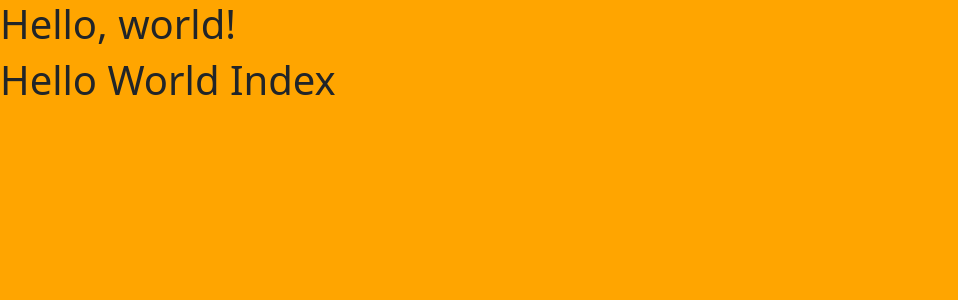
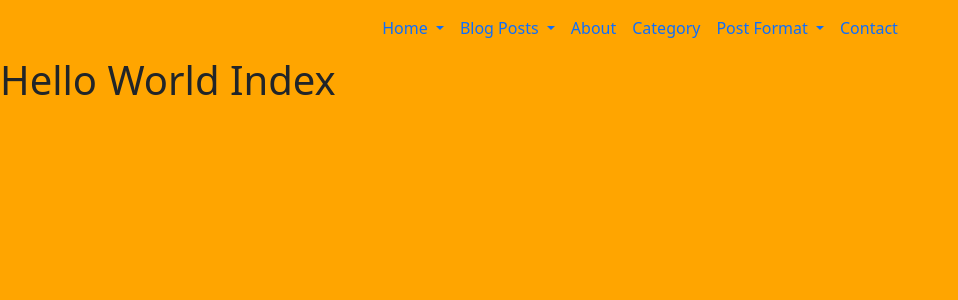
Before and after one commit to aaqidmasoodi/showkatshafiblog, a Django app: page / in a window 1280 px wide. Shown: the top 300 px of the page, without its empty margins (0-958 px from the left). Run offline with Django 4.2, Linux system fonts and the light colour scheme.

Commit message:
added nav basic

```diff
--- a/mysite/settings.py
+++ b/mysite/settings.py
@@ -11,7 +11,7 @@ BASE_DIR = Path(__file__).resolve().parent.parent
 SECRET_KEY = "aa9180815a8bd2c5de57d5daff767cd5633b5a963881a6bfdefabe2cb34c05e0a0e669e48"
 
 # SECURITY WARNING: don't run with debug turned on in production!
-DEBUG = False
+DEBUG = True
 
 ALLOWED_HOSTS = [
     ".vercel.app",
--- a/static/js/main.js
+++ b/static/js/main.js
@@ -1 +1 @@
-alert('Hi there!');
+// alert('Hi there!');
--- a/templates/base.html
+++ b/templates/base.html
@@ -10,17 +10,98 @@
     <link href="https://cdn.jsdelivr.net/npm/bootstrap@5.0.2/dist/css/bootstrap.min.css" rel="stylesheet" integrity="sha384-EVSTQN3/azprG1Anm3QDgpJLIm9Nao0Yz1ztcQTwFspd3yD65VohhpuuCOmLASjC" crossorigin="anonymous">
 
 	<link href="{% static 'css/main.css' %}" rel="stylesheet">
+	<link href="{% static 'css/style.css' %}" rel="stylesheet" >
+
     <title>Hello, world!</title>
   </head>
   <body>
-    <h1>Hello, world!</h1>
 
+
+    <header class="header-top bg-grey justify-content-center">
+      <div class="container">
+        <div class="row align-items-center">
+          <div class="col-lg-2 header-left col-md-4 col-7">
+            <ul class="list-inline header-socials-2 mb-0 text-center">
+              <li class="list-inline-item"><a href="#"><i class="ti-facebook"></i></a></li>
+              <li class="list-inline-item"><a href="#"><i class="ti-twitter"></i></a></li>
+              <li class="list-inline-item"><a href="#"><i class="ti-linkedin"></i></a></li>
+              <li class="list-inline-item"><a href="#"><i class="ti-pinterest"></i></a></li>
+              <li class="list-inline-item">
+                <div class="search_toggle mobile-search d-md-block d-lg-none"><i class="ti-search"></i></div>
+              </li>
+            </ul>
+          </div>
+
+          <div class="col-lg-8 text-center col-md-8 col-5">
+            <nav class="navbar navbar-expand-lg navigation">
+              <button class="navbar-toggler" type="button" data-toggle="collapse" data-target="#navbarContent"
+                aria-controls="navbarContent" aria-expanded="false" aria-label="Toggle navigation">
+                <span class="ti-menu"></span>
+              </button>
+              <div class="collapse navbar-collapse" id="navbarContent">
+                <ul id="menu" class="menu navbar-nav mx-auto ">
+                  <li class="nav-item dropdown">
+                    <a class="nav-link dropdown-toggle" href="#" id="navbarDropdown" role="button" data-toggle="dropdown"
+                      aria-haspopup="true" aria-expanded="false">
+                      Home
+                    </a>
+                    <div class="dropdown-menu" aria-labelledby="navbarDropdown">
+                      <a class="dropdown-item" href="index.html">Home 1</a>
+                      <a class="dropdown-item" href="index-2.html">Home 2</a>
+                      <a class="dropdown-item" href="index-3.html">Home 3</a>
+                      <a class="dropdown-item" href="index-4.html">Home 4</a>
+                      <a class="dropdown-item" href="index-5.html">Home 5</a>
+                      <a class="dropdown-item" href="index-6.html">Home 6</a>
+                    </div>
+                  </li>
+                  <li class="nav-item dropdown">
+                    <a class="nav-link dropdown-toggle" href="#" id="navbarDropdown2" role="button" data-toggle="dropdown"
+                      aria-haspopup="true" aria-expanded="false">
+                      Blog Posts
+                    </a>
+                    <div class="dropdown-menu" aria-labelledby="navbarDropdown2">
+                      <a class="dropdown-item" href="standard-fullwidth.html">Standard Fullwidth</a>
+                      <a class="dropdown-item" href="standard-left-sidebar.html">Standard Left Sidebar</a>
+                      <a class="dropdown-item" href="standard-right-sidebar.html">Standard Right Sidebar</a>
+                    </div>
+                  </li>
+
+                  <li class="nav-item"><a href="about.html" class="nav-link">About</a></li>
+                  <li class="nav-item"><a href="fashion.html" class="nav-link">Category</a></li>
+                  <li class="nav-item dropdown">
+                    <a class="nav-link dropdown-toggle" href="#" id="navbarDropdown3" role="button" data-toggle="dropdown"
+                      aria-haspopup="true" aria-expanded="false">
+                      Post Format
+                    </a>
+                    <div class="dropdown-menu" aria-labelledby="navbarDropdown3">
+                      <a class="dropdown-item" href="post-video.html">Video Formats</a>
+                      <a class="dropdown-item" href="post-audio.html">Audio Format</a>
+                      <a class="dropdown-item" href="post-link.html">Quote Format</a>
+                      <a class="dropdown-item" href="post-gallery.html">Gallery Format</a>
+                      <a class="dropdown-item" href="post-image.html">Image Format</a>
+                    </div>
+                  </li>
+                  <li class="nav-item"><a href="contact.html" class="nav-link">Contact</a></li>
+
+                </ul>
+              </div>
+            </nav>
+          </div>
+
+          <div class="col-lg-2">
+            <div class="text-right search">
+              <div class="search_toggle d-none d-lg-block"><i class="ti-search"></i></div>
+            </div>
+          </div>
+        </div>
+      </div>
+    </header>
 
 	{% block content %}{% endblock content %}
 
     <!-- Option 1: Bootstrap Bundle with Popper -->
     <script src="https://cdn.jsdelivr.net/npm/bootstrap@5.0.2/dist/js/bootstrap.bundle.min.js" integrity="sha384-MrcW6ZMFYlzcLA8Nl+NtUVF0sA7MsXsP1UyJoMp4YLEuNSfAP+JcXn/tWtIaxVXM" crossorigin="anonymous"></script>
 
-    <script src="{% static 'js/main.js' }"></script>
+    <script src="{% static 'js/main.js' %}"></script>
   </body>
 </html>
```
Also changed, not shown: 1 other file.
